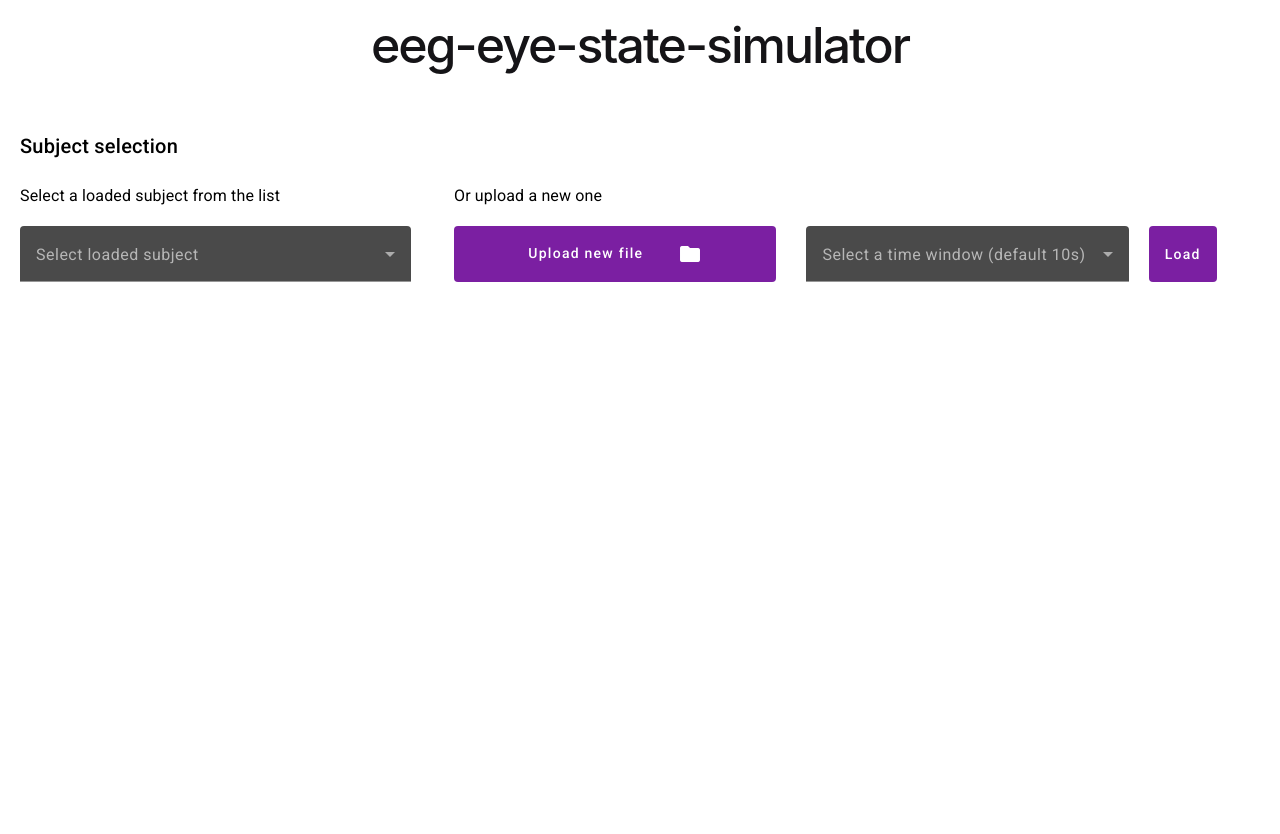
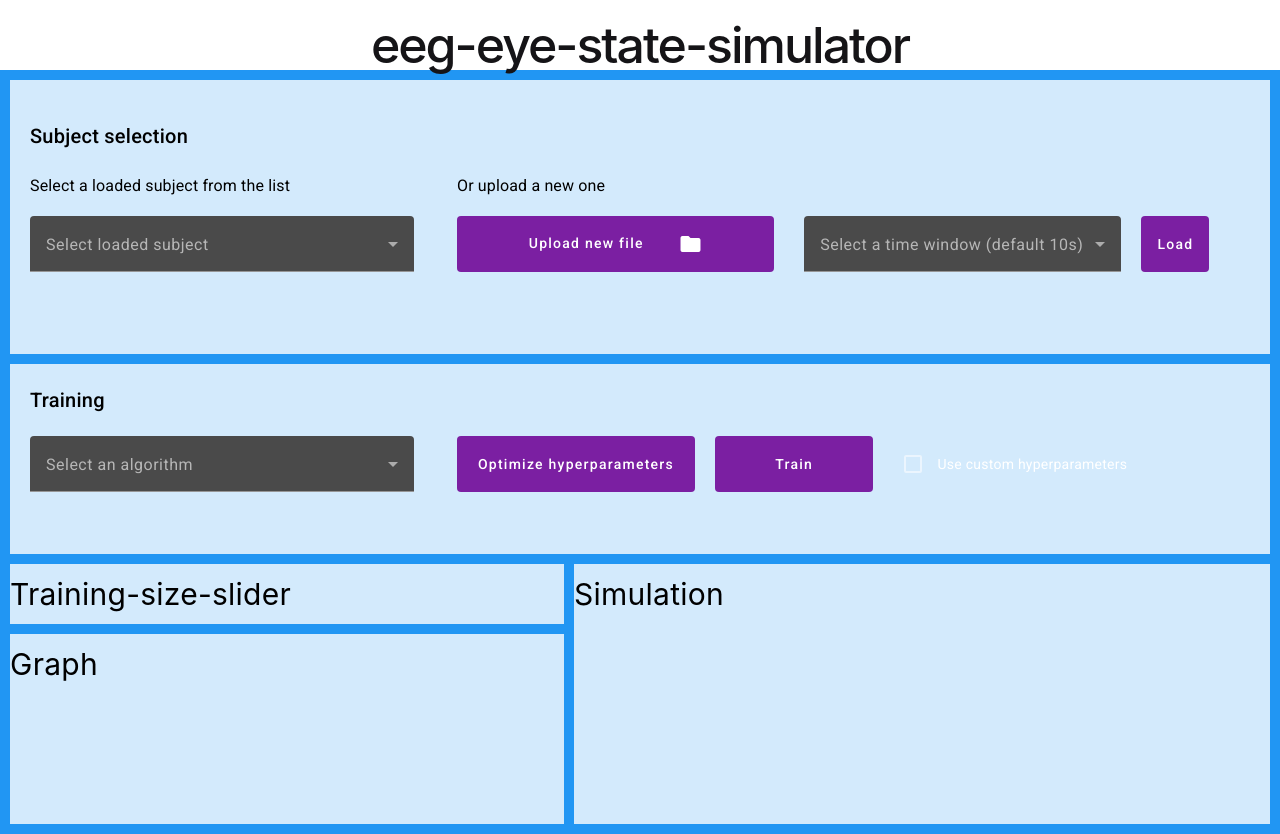
Before and after one commit to pevipe/eeg-eye-state-simulator-frontend, an Angular app in the folder eeg-eye-state-simulator/: page / in a window 1280 px wide. Built offline with nearby package versions, Linux system fonts and the light colour scheme.

Commit message:
Organizada grid con disposición de componentes

```diff
--- a/eeg-eye-state-simulator/src/app/app.component.html
+++ b/eeg-eye-state-simulator/src/app/app.component.html
@@ -11,8 +11,31 @@
 <!-- * * * * * * * * * * End of Placeholder  * * * * * * * * * * * * -->
 <!-- * * * * * * * * * * * * * * * * * * * * * * * * * * * * * * * * -->
 <h1 style="text-align: center; margin-top: 20px;">{{title}}</h1>
-<div style="height:40px"></div>
 
+<!-- <div class="grid-container">
+    <div class="item1">Subject selection</div>
+    <div class="item2">Training</div>
+    <div class="item3">Graph</div>
+    <div class="item4">Simulation</div>
+
+</div> -->
+
+<div class="grid-container">
+    <div class="item1">
+        <app-subject style="margin-left:20px; margin-right:20px"></app-subject>
+    </div>
+    <div class="item2">
+        <app-training></app-training>
+    </div>
+    <div class="item3">Training-size-slider</div>
+    <div class="item4">Graph</div>
+    <div class="item5">Simulation</div>
+  </div>
+
+
+<!--
 <app-subject style="margin-left:20px; margin-right:20px"></app-subject>
 
-<router-outlet></router-outlet>
+<app-training></app-training>
+
+<router-outlet></router-outlet> -->
--- a/eeg-eye-state-simulator/src/app/app.component.scss
+++ b/eeg-eye-state-simulator/src/app/app.component.scss
@@ -165,3 +165,28 @@
       margin-block: 1.5rem;
     }
   }
+
+  .item1 { grid-area: subject; }
+  .item2 { grid-area: training; }
+  .item3 { grid-area: training2; }
+  .item4 { grid-area: graph; height: 150px;}
+  .item5 { grid-area: simulation; }
+
+  .grid-container {
+    display: grid;
+    grid-template-areas:
+      'subject subject subject'
+      'training training training'
+      'training2 simulation simulation'
+      'graph simulation simulation';
+    gap: 10px;
+    background-color: #2196F3;
+    padding: 10px;
+  }
+
+  .grid-container > div {
+    background-color: rgba(255, 255, 255, 0.8);
+    // text-align: center;
+    padding: 20px 0;
+    font-size: 30px;
+  }
--- /dev/null
+++ b/eeg-eye-state-simulator/src/app/training/training.component.html
@@ -0,0 +1,27 @@
+<h2 style="margin-left:20px">Training</h2>
+
+<div class="grid-container" style="display:grid; grid-template-columns: 35% 65%; margin:20px">
+
+    <!-- Algorithm selection  -->
+    <div class="grid-item" style="vertical-align: top;">
+        <mat-form-field style="width:90%; height: 100%">
+            <mat-label>Select an algorithm</mat-label>
+            <mat-select (selectionChange)="onAlgorithmSelected($event.value)">
+            <mat-option *ngFor="let algorithm of algorithm_list" [value]="algorithm">{{ algorithm }}</mat-option>
+            </mat-select>
+        </mat-form-field>
+    </div>
+
+    <div class="grid-item" style="vertical-align: top;">
+        <button mat-flat-button color="primary" style="width: 30%; height:56px; display: inline-block; margin-right:20px;">
+            Optimize hyperparameters
+        </button>
+        <button mat-flat-button color="primary" style="width: 20%; height:56px; display: inline-block; margin-right:20px;">
+            Train
+        </button>
+        <mat-checkbox
+            [disabled]="customParamsUnav">
+            Use custom hyperparameters
+        </mat-checkbox>
+    </div>
+</div>
--- /dev/null
+++ b/eeg-eye-state-simulator/src/app/training/training.component.ts
@@ -0,0 +1,94 @@
+import { Component } from '@angular/core';
+import { OnInit } from '@angular/core';
+import { ClassifiersApiService } from '../classifiers-api.service';
+
+@Component({
+  selector: 'app-training',
+  templateUrl: './training.component.html',
+  styleUrl: './training.component.scss'
+})
+export class TrainingComponent implements OnInit {
+  // Selector of an existent subject
+  algorithm_list: string[] = [
+    "AdaBoost",
+    "Decision Tree",
+    "k-Nearest Neighbors",
+    "Linear Discriminant Analysis",
+    "Random Forest",
+    "Quadratic Discriminant Analysis",
+    "Support Vector Machine"
+  ];
+  subjectDefaultText = "Select loaded subject...";
+  selectedAlgorithm = "";
+
+  customParamsUnav=false;
+  checkedCustomParams = false;
+
+
+  // File uploader
+  fileName = '';
+  requiredFileType = '.csv';
+
+  //Window selector
+  windowDefaultText = "Select a time window (default 10s)";
+  windowList: string[] = ["10s with 8s overlap", "8s with 5s overlap", "5s with 3s overlap"];
+  selectedWindow = "";
+
+  constructor(private classifiersService: ClassifiersApiService) { }
+  ngOnInit(): void {
+
+  }
+  // ngOnInit(): void {
+  //   this.classifiersService.getUploadedSubjects().subscribe(subject_list => {
+  //     this.subject_list = subject_list;
+  //   });
+  // }
+
+  onAlgorithmSelected(algorithm: string): void {
+    this.selectedAlgorithm = algorithm;
+  }
+
+  onFileSelected(event: any): void {
+    const file:File = event.target.files[0];
+    if (file){
+      this.fileName = file.name;
+
+      const formData = new FormData();
+      formData.append("thumbnail", file);
+
+      this.classifiersService.uploadSubject(file.name, formData).subscribe();
+    }
+  }
+
+  onWindowSelected(window: string): void {
+    this.selectedWindow = window;
+  }
+
+  onLoadClicked(): void {
+    console.log("Loaded");  //TODO: replace with API call
+    var selectedWindow = null;
+
+    // If window is null -> no window is selected
+    if (this.selectedWindow == null) {
+      console.log("No selected window");
+      return;
+    }
+
+    if (this.selectedWindow == this.windowList[0]) {
+      selectedWindow = 10;
+    }
+    else if (this.selectedWindow == this.windowList[1]) {
+      selectedWindow = 8;
+    }
+    else if (this.selectedWindow == this.windowList[2]) {
+      selectedWindow = 5;
+    }
+    else{
+      console.log("Invalid window selection");
+      return;
+    }
+
+    this.classifiersService.windowSubject(this.fileName, selectedWindow).subscribe();
+  }
+
+}
```
Also changed, not shown: eeg-eye-state-simulator/src/app/app.module.ts (+8 -3 lines), eeg-eye-state-simulator/src/app/training/training.component.scss (added), 1 other file (tests, documents, lock files or other folders).
